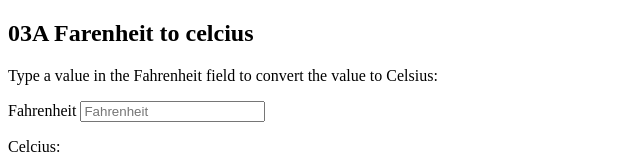
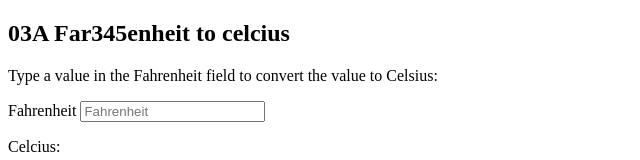
Before and after one commit to TylerSwatman/TylerSwatman.github.io, a plain HTML site: page assignments/assignment03.html in a window 1280 px wide. Shown: the top 160 px of the page, without its empty margins (0-640 px from the left). Drawn offline with Linux system fonts and the light colour scheme.

Commit message:
Update assignment03.html

```diff
--- a/assignments/assignment03.html
+++ b/assignments/assignment03.html
@@ -3,7 +3,7 @@
 
 <body>
 
-<h2>03A Farenheit to celcius</h2>
+<h2>03A Far345enheit to celcius</h2>
 <p>Type a value in the Fahrenheit field to convert the value to Celsius:</p>
 
 <p>
```
